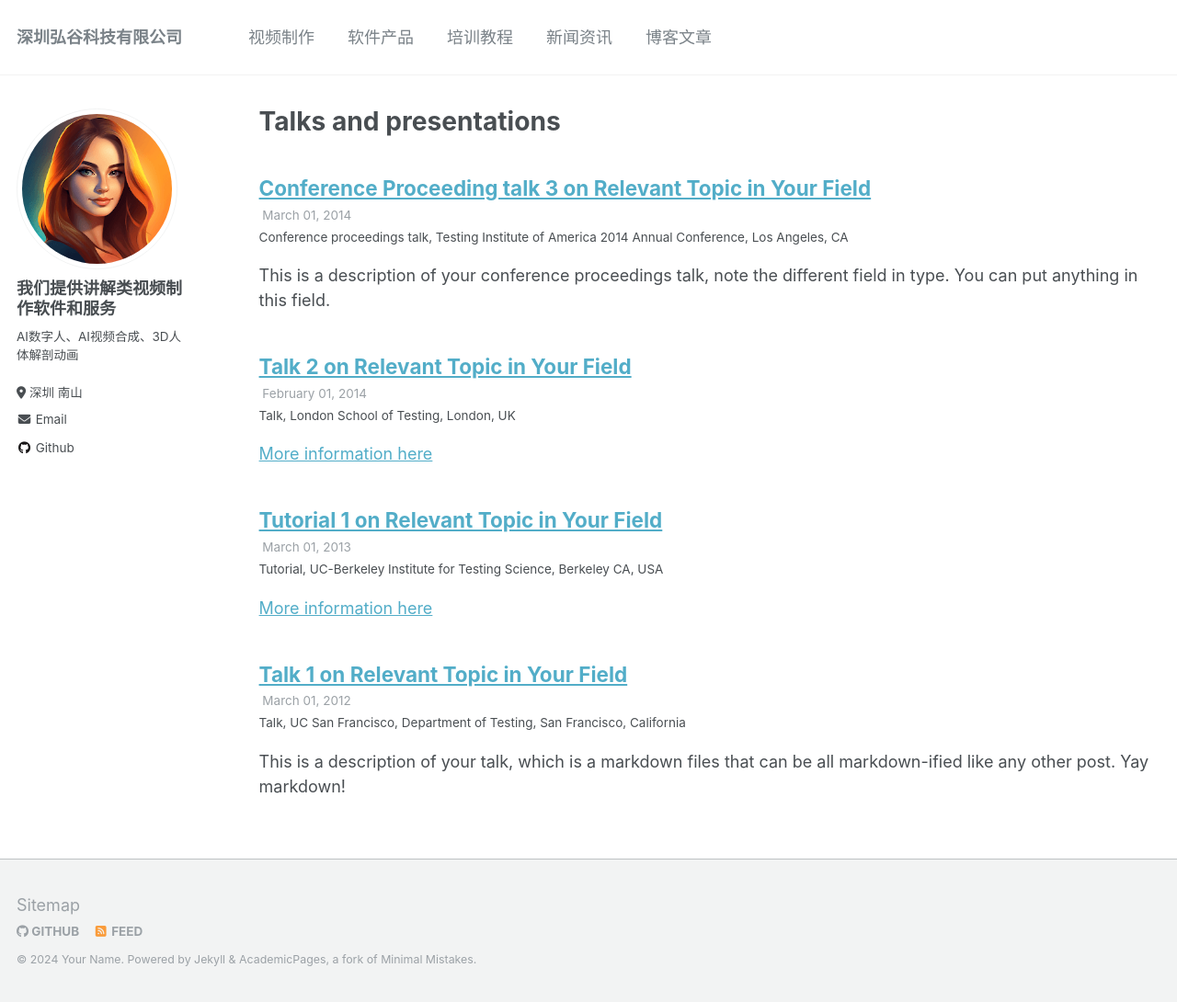
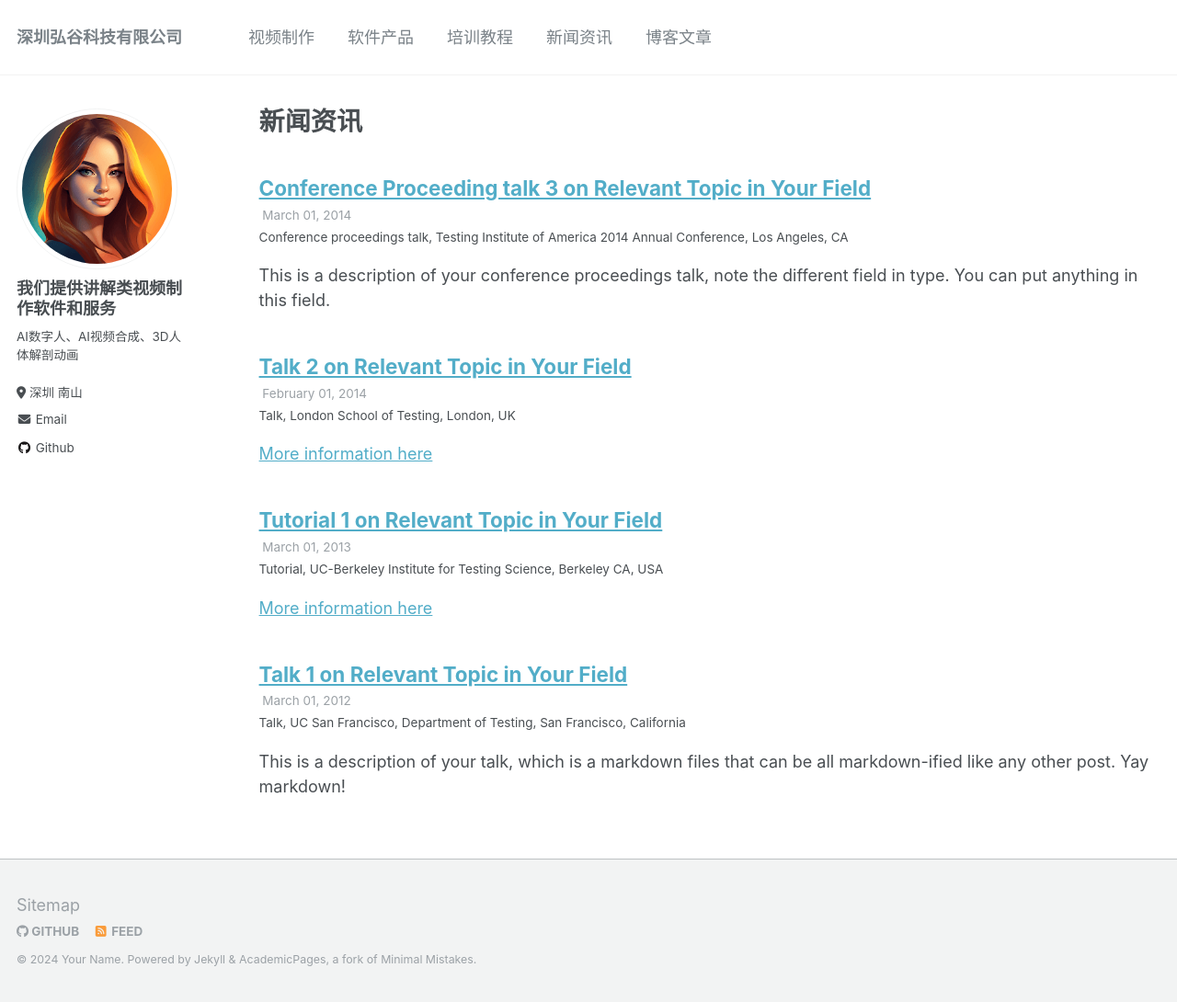
Before and after one commit to bloomv/bloomv, a Jekyll site: the page built from _pages/talks.html, in a window 1280 px wide and 1090 px high. Shown: the whole window at 92% size. Built offline with Jekyll 4.4.1, drawn with Linux system fonts in a browser that asks for light colours.

Commit message:
Update talks.html

```diff
--- a/_pages/talks.html
+++ b/_pages/talks.html
@@ -1,6 +1,6 @@
 ---
 layout: archive
-title: "Talks and presentations"
+title: "新闻资讯"
 permalink: /talks/
 author_profile: true
 ---
```
